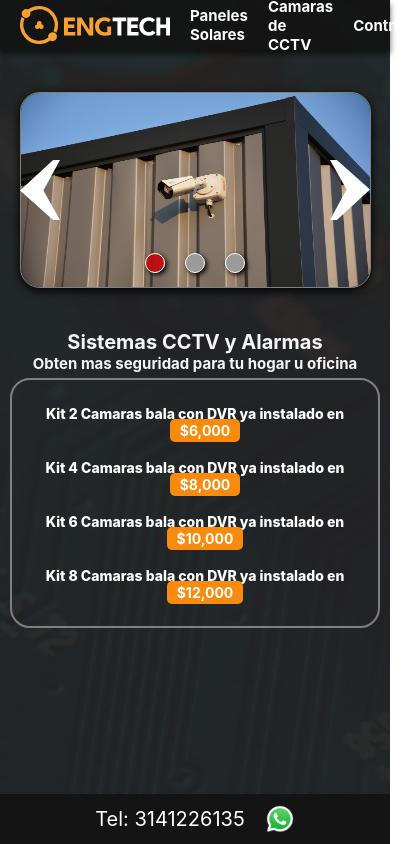
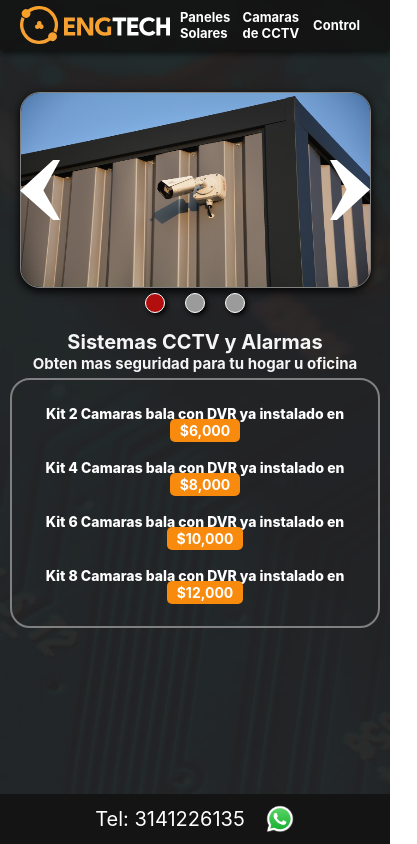
Before and after one commit to AlbertoEng/pagina-engtech, a Next.js app: page /camaras in a window 390 px wide. Shown: the whole page, 417 px wide, since content can reach past the window. Built offline with nearby package versions, Linux system fonts and the light colour scheme.

Commit message:
tercer commit arreglando bug imagen y responsive height

```diff
--- a/styles/globals.css
+++ b/styles/globals.css
@@ -153,6 +153,7 @@ a {
   box-shadow: 0px 3px 10px black;
   border: 1px solid gray;
   cursor: pointer;
+
 }
 
 .imagen:hover{
@@ -165,6 +166,7 @@ a {
   width: 70px;
   padding-right: 20px;
   cursor: pointer;
+  z-index: 10;
 }
 
 .leftIcon:hover{
@@ -184,10 +186,11 @@ a {
 .itemsContainer{
   width: 100%;
   height: 50px;
-  margin-top: -50px;
+  margin-top: -10px;
   display: flex;
   justify-content: center;
   align-items: center;
+
 }
 
 .item{
@@ -316,7 +319,7 @@ a {
 }
 
 .cotizacion{
-  font-size: 50px;
+  font-size: 40px;
   margin-top: 20px;
 }
 
@@ -325,7 +328,7 @@ a {
     width: 100%;
     border-radius: 0px;
     justify-content: space-between;
-    padding-right: 10px;
+
   }
   .MenuPpal{
     font-size: 18px;
@@ -335,7 +338,11 @@ a {
     width: 100%;
   }
 
-
+  .itemNavbar{
+    margin-right: 0px;
+    font-size: 13px;
+    padding-right: 10px;
+  }
 
   .subtituloPagina{
     text-align: center;
@@ -379,7 +386,7 @@ a {
     width: 100vw;
     height:  50px;
     display: flex;
-    justify-content: space-around;
+
   }
   .MenuPpal{
     font-size: 15px;
@@ -391,7 +398,7 @@ a {
   }
   .itemNavbar{
     margin-right: 0px;
-    padding: 10px;
+    font-size: 13px;
   }
   .mainContent{
     display: block;
@@ -420,7 +427,9 @@ a {
 
   .rightPart{
     width: 100%;
-    height: 400px;
+    height: auto;
+    padding: 0px;
+    margin: 0px;
   }
 
   .itemsContainer{
@@ -452,6 +461,7 @@ a {
     width: 40px;
     position: absolute;
     left: 20px;
+
   }
   .rightIcon{
     margin: 0px;
@@ -467,6 +477,8 @@ a {
     justify-content: center;
     align-items: center;
     border-radius: 0px;
+    width: 100%;
+    padding: 3px;
   }
 
   .botonCotizar{
@@ -484,6 +496,7 @@ a {
   .infoContainer{
     display: flex;
     justify-content: flex-start;
+    height: auto;
   }
 
   .inputConsumo{
```
